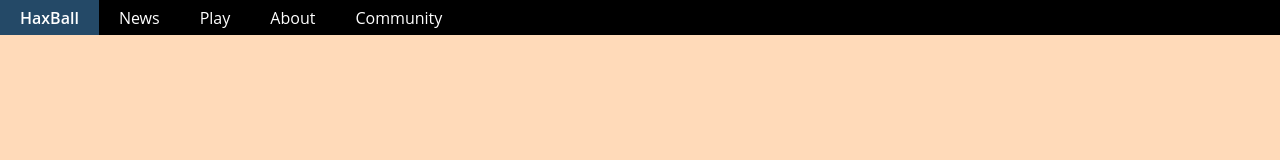
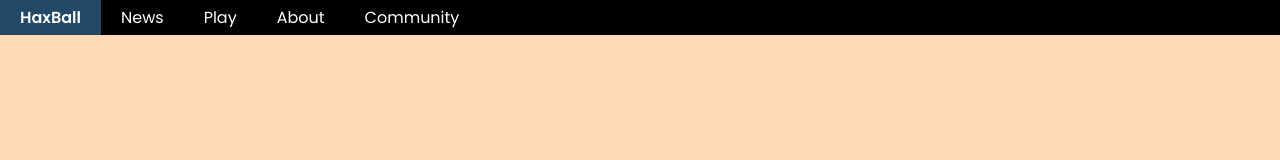
Before and after one commit to jeevan-poddar/haxball-game, a React (Vite) app: page / in a window 1280 px wide. Shown: the top 160 px of the page. Built offline with nearby package versions, Linux system fonts and the light colour scheme.

Commit message:
update Navbar component font to Poppins

```diff
--- a/src/components/Navbar.module.css
+++ b/src/components/Navbar.module.css
@@ -23,7 +23,7 @@
   text-decoration: none;
   color: white;
   font-size: 16px;
-  font-family: "Open Sans", sans-serif;
+  font-family: "Poppins", sans-serif;
   padding: 0px 20px;
 }
 /* .navbarTab:hover, */
```
